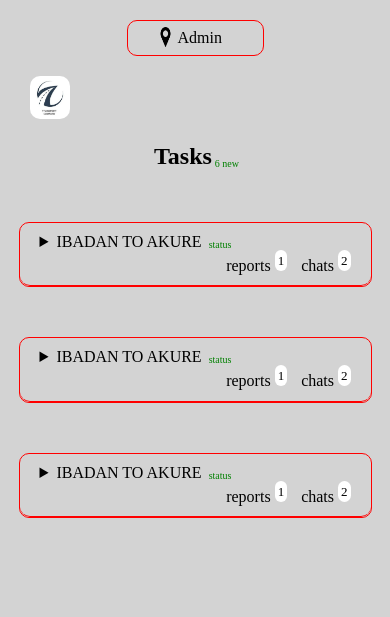
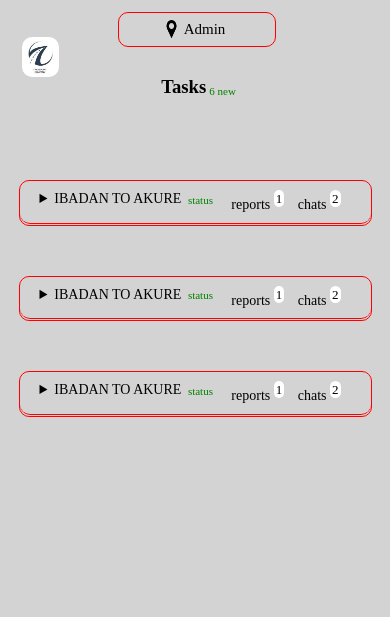
Before and after one commit to SneezyG/transport, a Django app: template transit/app/templates/panel.html in a window 390 px wide. Shown: the top 617 px of the page. Run offline with Django 4.2, Linux system fonts and the light colour scheme; the template is opened without the code that fills it, so the values that code supplies are empty.

Commit message:
working and cleaning

```diff
--- a/transit/app/templates/panel.css
+++ b/transit/app/templates/panel.css
@@ -23,23 +23,24 @@
 
     body {
         margin: 0;
-        padding: 0 0 50px 0;
+        padding: 0 0 300px 0;
         background-color: #D3D3D3;
-        overflow-y: scroll;
+        overflow-y: auto;
         overflow-x: hidden;
       }
 
-    header {
-        width: 100px;
+    #header {
+        width: 150px;
         border: 1px solid red;
         margin: auto;
-        margin-top: 20px;
+        margin-top: 10px;
         display: flex;
         border-radius: 10px;
-        padding: 3px 5px 3px 30px;
+        padding: 3px;
+        justify-content: center;
       }
 
-    header h4 {
+    #header h4 {
         margin: 5px;
         font-weight: normal;
       }
@@ -50,22 +51,34 @@
         margin: 3px 0 0 0;
       }
 
-      body > img {
-        width: 50px;
-        margin: 30px 30px 0 30px;
-        border-radius: 10px;
+      header {
+        position: fixed;
+        background-color: #D3D3D3;
+        width: 100%;
+        z-index: 1;
+        padding-bottom: 30px;
       }
 
-      body > h2 {
+      header > img {
+        width: 50px;
+        border-radius: 10px;
+        position: relative;
+        bottom: 10px;
+        left: 20px;
+      }
+
+      header > h3 {
         text-align: center;
-        margin-bottom: 50px;
+        position: relative;
+        bottom: 15px;
+        margin: 0;
       }
 
      sup {
        background-color: white;
        font-weight: normal;
        font-size: 13px;
-       padding: 3px;
+       padding: 1px 2px 1px 2px;
        border-radius: 10px;
        pointer-events: none;
      }
@@ -74,8 +87,10 @@
      details {
         border: 1px solid red;
         border-radius: 10px;
-        width: 70%;
+        width: 50%;
         overflow: hidden;
+        position: relative;
+        top: 180px;
         margin: auto;
         margin-bottom: 50px;
         animation: removeAnime;
@@ -87,29 +102,32 @@
       summary {
         border-bottom: 1px solid red;
         padding: 10px;
-        padding-left: 20px;
+        padding-left: 40px;
+        margin-bottom: 1px;
         overflow: auto;
         cursor: pointer;
         border-radius: 10px;
+        font-size: 15px;
       }
 
       summary > ul {
         display: inline-block;
         margin: 0;
         padding: 0;
+        padding-right: 20px;
         float: right;
         pointer-events: none;
       }
 
       summary li {
         display: inline-block;
-        margin-right: 10px;
+        margin-right: 15px;
         pointer-events: none;
       }
 
       sub {
         color: green;
-        font-size: 10px;
+        font-size: 11px;
         font-weight: normal;
         position: relative;
         left: 3px;
@@ -263,26 +291,96 @@
      }
 
      #remark > span {
-       font-size: 16px;
+       font-size: 15px;
      }
+
+
+
+@media only screen and (max-width: 1000px) {
+
+  details {
+    width: 70%;
+  }
+
+  #origin {
+    margin: 20px 0 0 80px;
+  }
+
+  .first {
+    margin-right: 50px;
+  }
+
+  #chat {
+    cursor: auto;
+  }
+
+  summary {
+    cursor: auto;
+  }
+
+  .para > img {
+    cursor: auto;
+  }
+
+  .status button {
+    cursor: auto;
+  }
+
+
+
+
+}
 
 
 
 
 
 
+@media only screen and (max-width: 650px) {
+    header > img {
+        width: 37px;
 
-
-
-
-@media only screen and (max-width: 800px) {
-    body > img {
-        width: 40px;
-        margin: 20px 30px 0 30px;
    }
 
    details {
      width: 90%;
    }
 
+   header {
+     padding: 2px;
+   }
+
+   header h4 {
+     font-size: 15px;
+  }
+
+  #pin {
+    height: 18px;
+    margin: 4px 0 0 0;
+  }
+
+  summary {
+    padding-left: 20px;
+    font-size: 14px;
+  }
+
+  summary > ul {
+    padding-right: 10px;
+  }
+
+  summary li {
+    margin-right: 10px;
+  }
+
+  .first {
+    margin-right: 50px;
+  }
+
+  #origin {
+    margin: 20px 0 0 80px;
+  }
+
+  article {
+    width: 60%;
+  }
 }
--- a/transit/app/templates/panel.html
+++ b/transit/app/templates/panel.html
@@ -8,14 +8,17 @@
   </head>
 
 <body>
-   <header>
-     <img id='pin' src="pin.png"/>
-      <h4> Admin </h4>
-   </header>
 
-  <img src="images_5.jpeg"/>
+  <header>
+    <div id="header">
+      <img id='pin' src="pin.png"/>
+       <h4> Admin </h4>
+    </div>
 
-  <h2> Tasks<sub>6 new</sub> </h2>
+   <img src="images_5.jpeg"/>
+
+   <h3> Tasks<sub>6 new</sub> </h3>
+  </header>
 
   <details>
     <summary>
```
Also changed, not shown: other parts of transit/app/templates/panel.css (+35 -25 lines).
